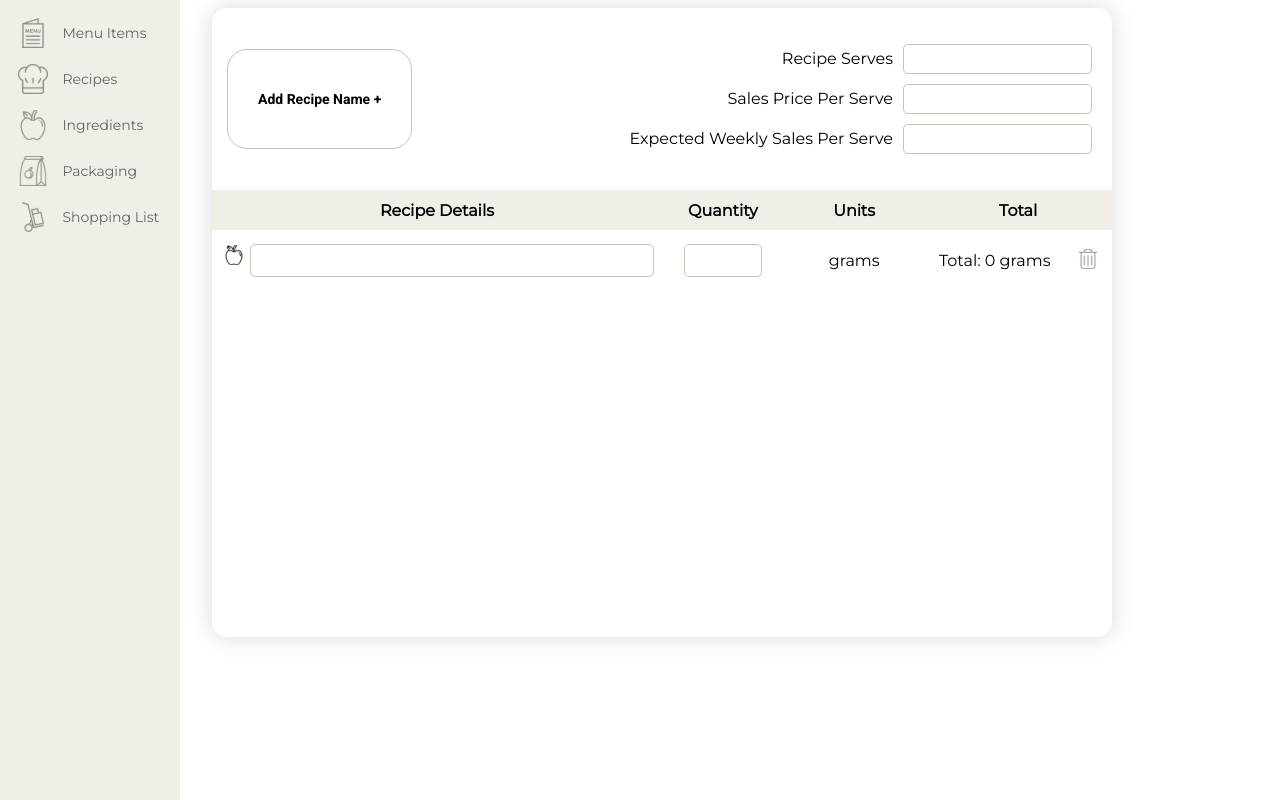
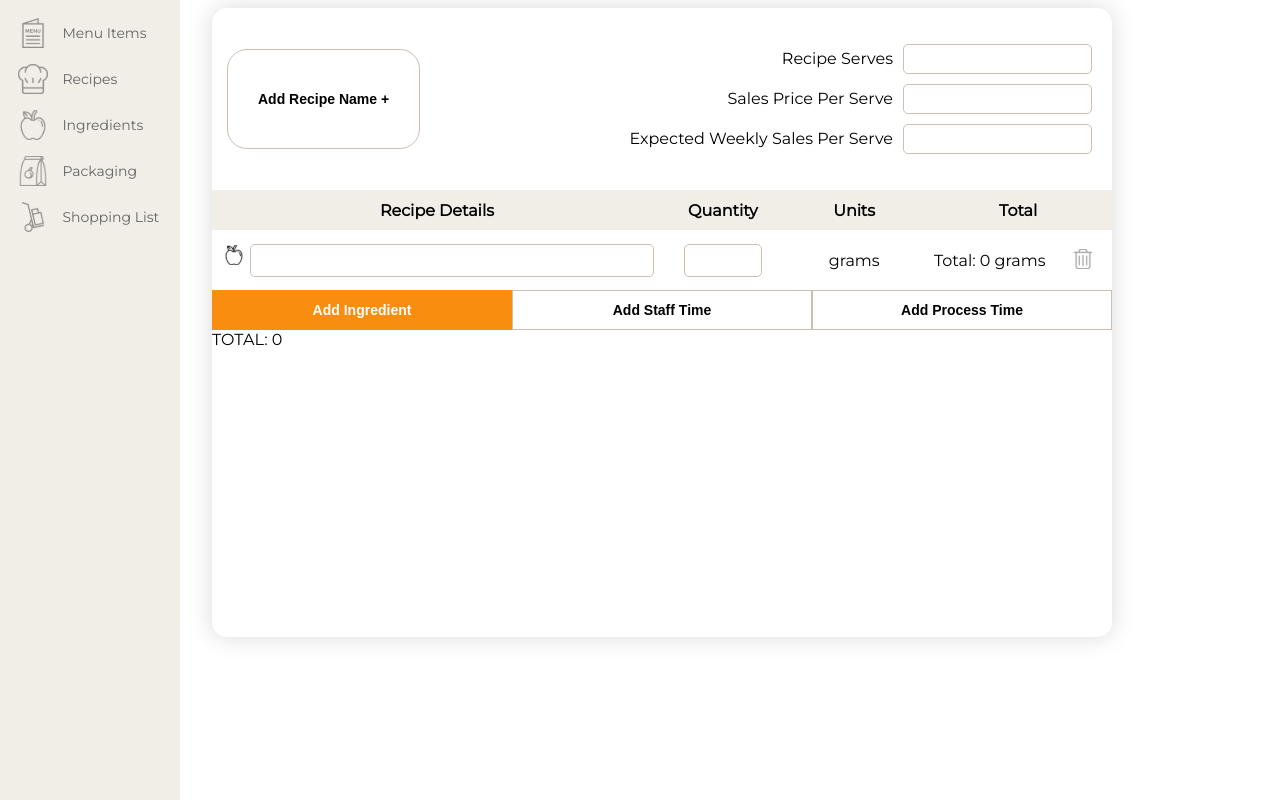
Before and after one commit to tom-curphey/rev-002, a React (Create React App) app in the folder client/: page / in a window 1280 px wide. Built offline with nearby package versions, Linux system fonts and the light colour scheme.

Commit message:
added functionality to add multiple rows. component now calculates a total

```diff
--- a/client/src/components/add-recipe/add-recipe.component.tsx
+++ b/client/src/components/add-recipe/add-recipe.component.tsx
@@ -5,19 +5,22 @@ import {
   CardButton,
   RecipeInputs,
   RecipeTable,
-  RecipeTableHeader
+  RecipeTableHeader,
+  UpdateTableButton,
+  TableUpdateButtonsContainer
 } from "./add-recipe.styles";
 
 import RecipeDetails from "../recipe-details/recipe-details.component";
 
 import IconApple from "../../assets/icon-apple.svg";
+import IconChefHat from "../../assets/icon-chef-hat.svg";
+import IconTimer from "../../assets/icon-timer.svg";
 
 interface IStateRecipeDetails {
   icon: any;
   recipeDetails: string;
   units: string;
   quantity: number;
-  total: number;
 }
 
 const RecipeCard: React.FC = () => {
@@ -28,10 +31,20 @@ const RecipeCard: React.FC = () => {
       icon: IconApple,
       recipeDetails: "",
       units: "grams",
-      quantity: 0,
-      total: 0
+      quantity: 0
     }
   ]);
+
+  const [total, setTotal] = React.useState<number>(0);
+
+  React.useEffect(() => {
+    setTotal(
+      listRecipeDetails.reduce(
+        (accumulate, item) => accumulate + item.quantity,
+        0
+      )
+    );
+  });
 
   const updateRecipeDetails = (key: number, input: string) =>
     setlistRecipeDetails(
@@ -53,8 +66,7 @@ const RecipeCard: React.FC = () => {
         listRecipeDetails.indexOf(item) === key
           ? {
               ...item,
-              quantity: parseInt(quantityUpdate),
-              total: parseInt(quantityUpdate)
+              quantity: parseInt(quantityUpdate)
             }
           : item
       )
@@ -117,6 +129,54 @@ const RecipeCard: React.FC = () => {
           })}
         </tbody>
       </RecipeTable>
+      <TableUpdateButtonsContainer>
+        <UpdateTableButton
+          color="primary"
+          onClick={() => {
+            setlistRecipeDetails(
+              listRecipeDetails.concat({
+                icon: IconApple,
+                recipeDetails: "",
+                units: "grams",
+                quantity: 0
+              })
+            );
+          }}
+        >
+          Add Ingredient
+        </UpdateTableButton>
+        <UpdateTableButton
+          inverted
+          onClick={() => {
+            setlistRecipeDetails(
+              listRecipeDetails.concat({
+                icon: IconChefHat,
+                recipeDetails: "",
+                units: "minutes",
+                quantity: 0
+              })
+            );
+          }}
+        >
+          <span>Add Staff Time</span>
+        </UpdateTableButton>
+        <UpdateTableButton
+          inverted
+          onClick={() => {
+            setlistRecipeDetails(
+              listRecipeDetails.concat({
+                icon: IconTimer,
+                recipeDetails: "",
+                units: "minutes",
+                quantity: 0
+              })
+            );
+          }}
+        >
+          <span>Add Process Time</span>
+        </UpdateTableButton>
+      </TableUpdateButtonsContainer>
+      <div>TOTAL: {total}</div>
     </RecipeCardContainer>
   );
 };
--- a/client/src/components/add-recipe/add-recipe.styles.tsx
+++ b/client/src/components/add-recipe/add-recipe.styles.tsx
@@ -22,10 +22,6 @@ export const CardButton = styled(ButtonRound)`
   height: 100px;
   border: 1px solid;
   margin-left: 15px;
-  span {
-    font-weight: bold;
-    color: black;
-  }
 `;
 
 export const RecipeInputs = styled.ul`
@@ -65,3 +61,13 @@ export const RecipeTableHeader = styled.tr`
   background: ${({ theme }) => theme.background};
   height: 40px;
 `;
+
+export const TableUpdateButtonsContainer = styled.div`
+  display: grid;
+  grid-template-columns: 1fr 1fr 1fr;
+`;
+
+export const UpdateTableButton = styled(ButtonRound)`
+  border-radius: unset;
+  height: 40px;
+`;
--- a/client/src/components/button-round/button-round.styles.tsx
+++ b/client/src/components/button-round/button-round.styles.tsx
@@ -11,11 +11,14 @@ const buttonColorStyles = ({ color, inverted }: IProps) => {
   return inverted
     ? css`
     background: #ffffff
-    border: 2px solid;
+    border: 1px solid;
+
     color: ${({ theme }) => theme[buttonColor].default}
+    span {
+      color: black;
+    }
       &:hover{
         color: ${({ theme }) => theme[buttonColor].faded}
-
         cursor: pointer;
       }
     `
@@ -30,13 +33,13 @@ const buttonColorStyles = ({ color, inverted }: IProps) => {
 };
 
 export const ButtonRoundContainer = styled.button`
-  font-family: Roboto;
   font-style: normal;
   font-weight: bold;
   font-size: 14px;
   line-height: 17px;
   display: flex;
   align-items: center;
+  justify-content: center;
   text-align: center;
   border-radius: 20px;
   border: none;
--- a/client/src/components/button-round/button-round.types.ts
+++ b/client/src/components/button-round/button-round.types.ts
@@ -2,4 +2,5 @@ export interface IProps {
   type?: "button" | "submit" | "reset";
   color?: string;
   inverted?: boolean;
+  onClick?: () => void;
 }
--- a/client/src/components/recipe-details/recipe-details.styles.tsx
+++ b/client/src/components/recipe-details/recipe-details.styles.tsx
@@ -39,7 +39,7 @@ export const TotalCol = styled.td`
   button {
     border: none;
     background: none;
-    padding: 0;
+    padding: 0 0 0 10px;
   }
 `;
 
@@ -47,6 +47,7 @@ export const TotalColContainer = styled.div`
   display: flex;
   align-items: center;
   justify-content: space-around;
+  margin-right: 10px;
 `;
 
 export const RecipeDetailsIcon = styled.img`
```
Also changed, not shown: client/src/assets/icon-chef-hat.svg (added), client/src/assets/icon-timer.svg (added).
